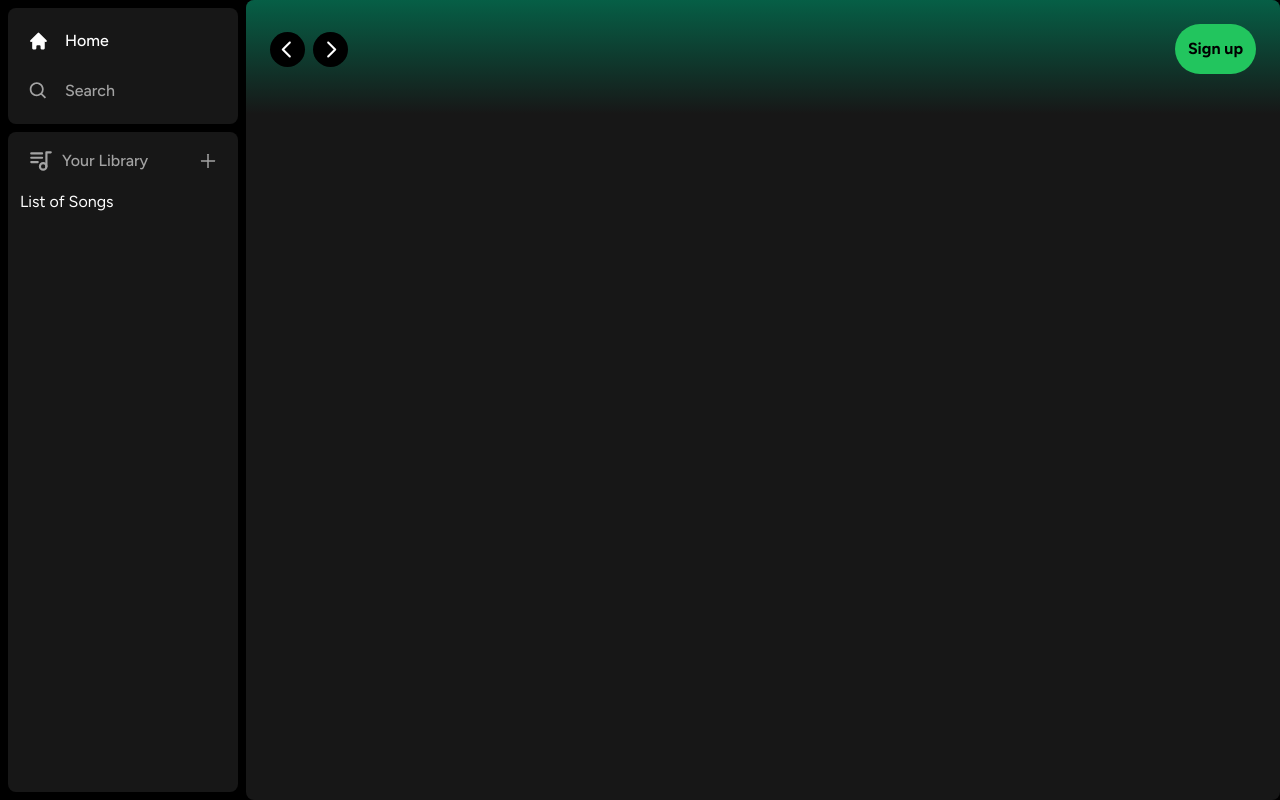
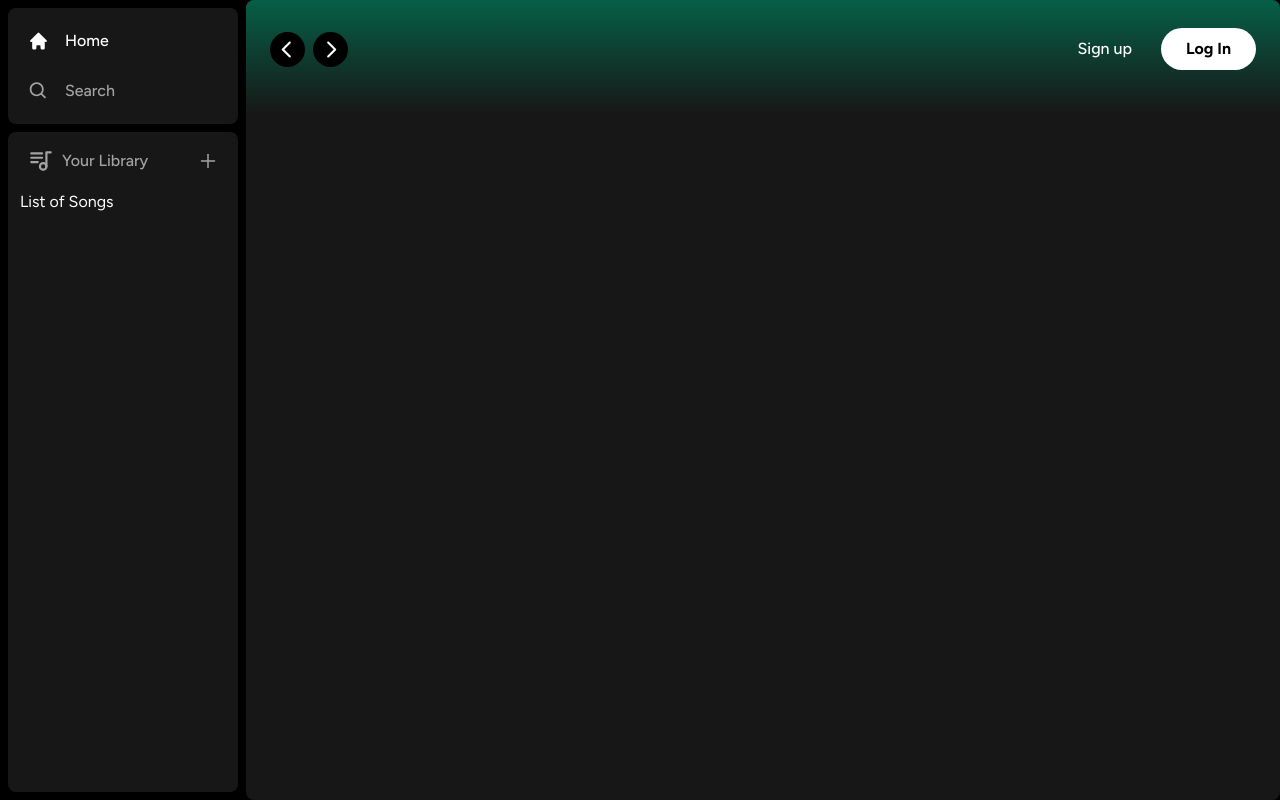
Before and after one commit to kamlad/spotify-clone, a Next.js app: page / in a window 1280 px wide. Built offline with nearby package versions, Linux system fonts and the light colour scheme.

Commit message:
sign up and login buttons working

```diff
--- a/components/Button.tsx
+++ b/components/Button.tsx
@@ -1,4 +1,4 @@
-import React from "react";
+
 import { forwardRef } from "react";
 import { twMerge } from "tailwind-merge";
 
@@ -29,7 +29,9 @@ const Button = forwardRef<HTMLButtonElement, ButtonProps> (({
                 font-bold
                 hover:opacity-75
                 transition
-                `)}
+                `,
+                className
+                )}
                 disabled={disabled}
                 ref={ref}
                 {...props}
--- a/components/Header.tsx
+++ b/components/Header.tsx
@@ -120,8 +120,26 @@ const Header: React.FC<HeaderProps> = ({
                 >
                     <>
                         <div>
-                            <Button>
+                            <Button
+                                className="
+                                    bg-transparent
+                                    text-white
+                                    font-medium
+                                "
+                            >
                                 Sign up
+                            </Button>
+                        </div>
+
+                        <div>
+                            <Button
+                                className="
+                                    bg-white
+                                    px-6
+                                    py-2
+                                "
+                            >
+                                Log In
                             </Button>
                         </div>
                     </>
```
